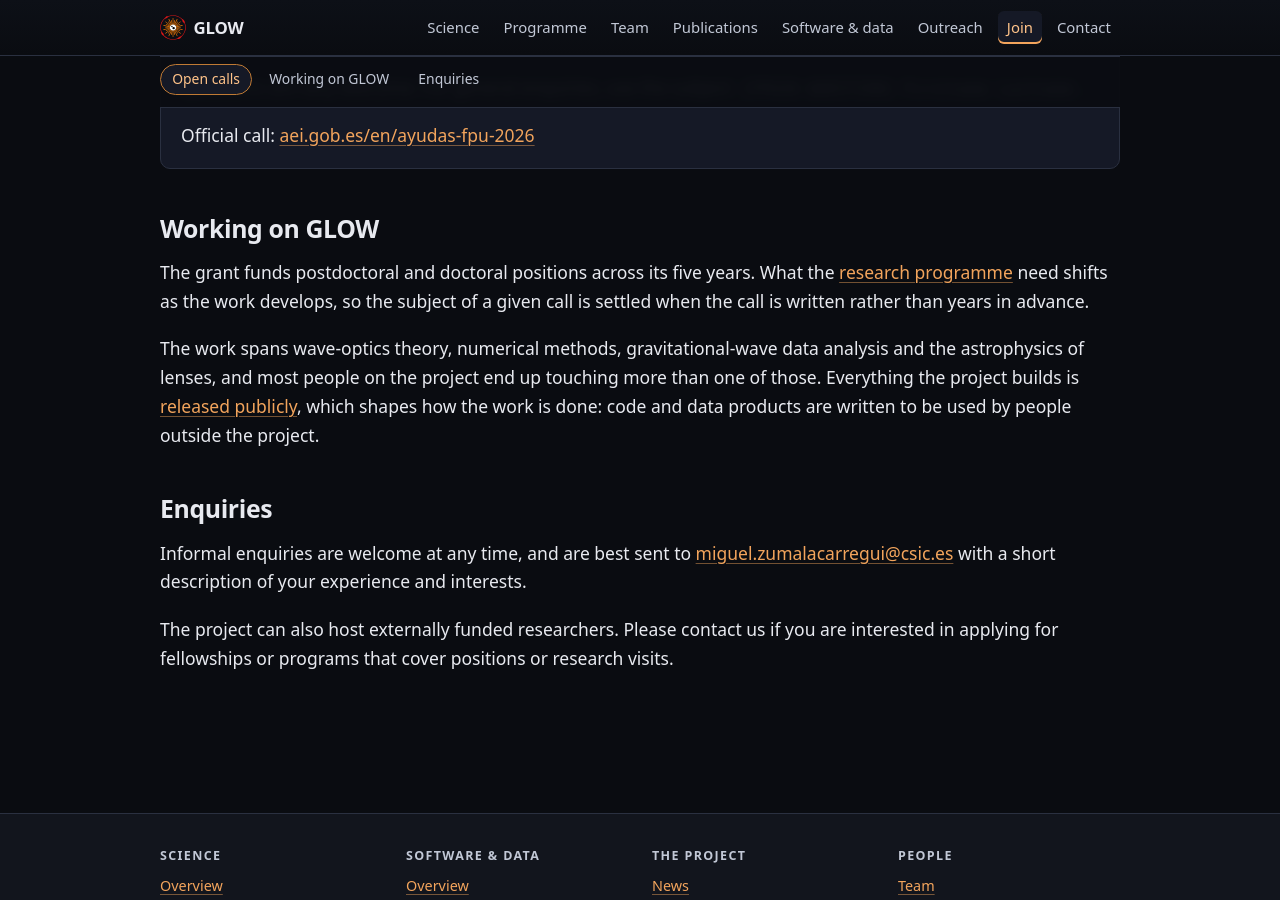
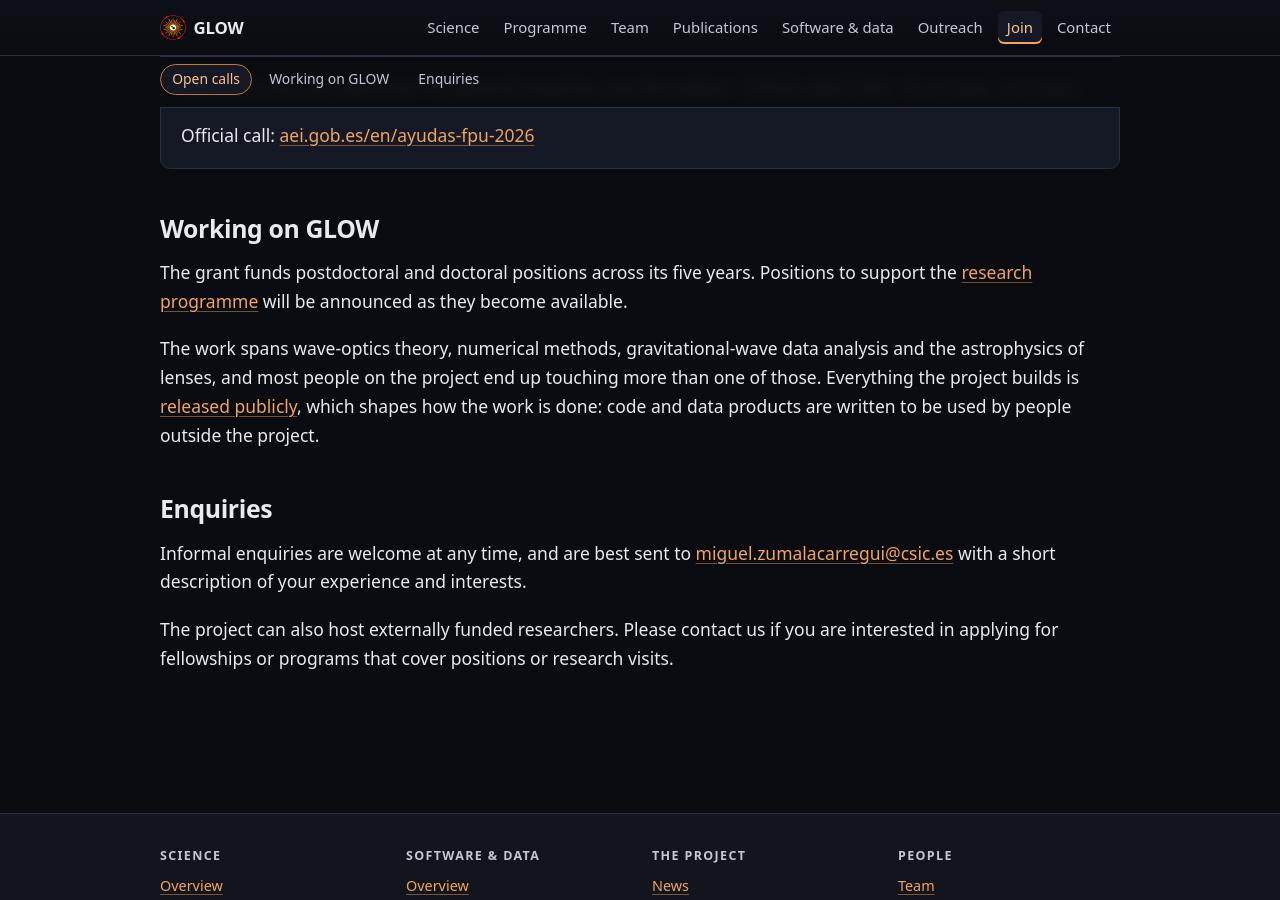
Before and after one commit to glow-astro/website, a Jekyll site: the page built from join.html, in a window 1280 px wide and 900 px high, scrolled down 1096 px. Built offline with Jekyll 4.4.1, drawn with Linux system fonts in a browser that asks for light colours.

Commit message:
Simplify the sentence on how positions are announced
Co-Authored-By: Claude Opus 5.5 <noreply@anthropic.com>
Claude-Session: https://claude.ai/code/session_01AaS4JYVJpetHvpQDv6i2G2

```diff
--- a/join.html
+++ b/join.html
@@ -75,9 +75,9 @@ sections:
   <h2 id="working-here-heading">Working on GLOW</h2>
   <p>
     The grant funds postdoctoral and doctoral positions across its five years.
-    What the <a href="{{ '/programme.html' | relative_url }}">research programme</a>
-    need shifts as the work develops, so the subject of a given call is settled
-    when the call is written rather than years in advance.
+    Positions to support the
+    <a href="{{ '/programme.html' | relative_url }}">research programme</a>
+    will be announced as they become available.
   </p>
   <p>
     The work spans wave-optics theory, numerical methods, gravitational-wave
```
